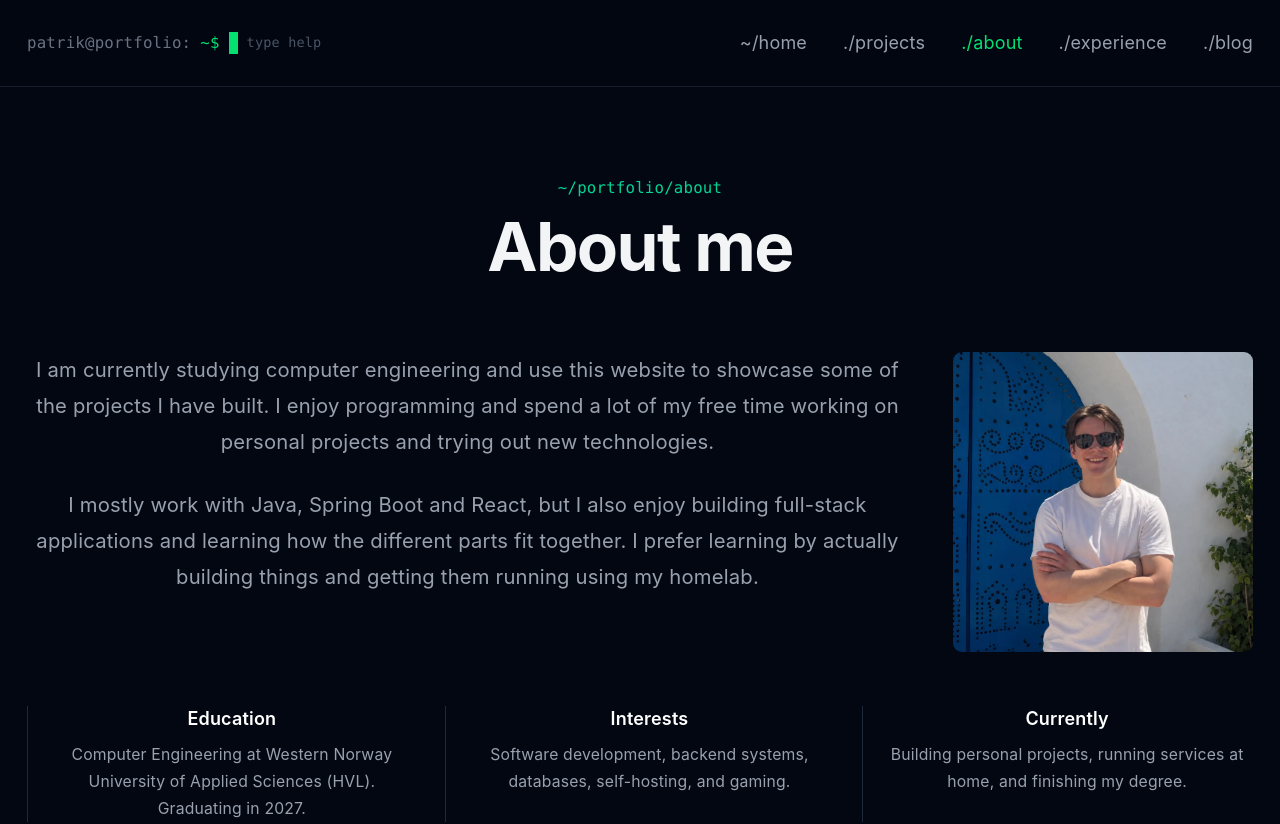
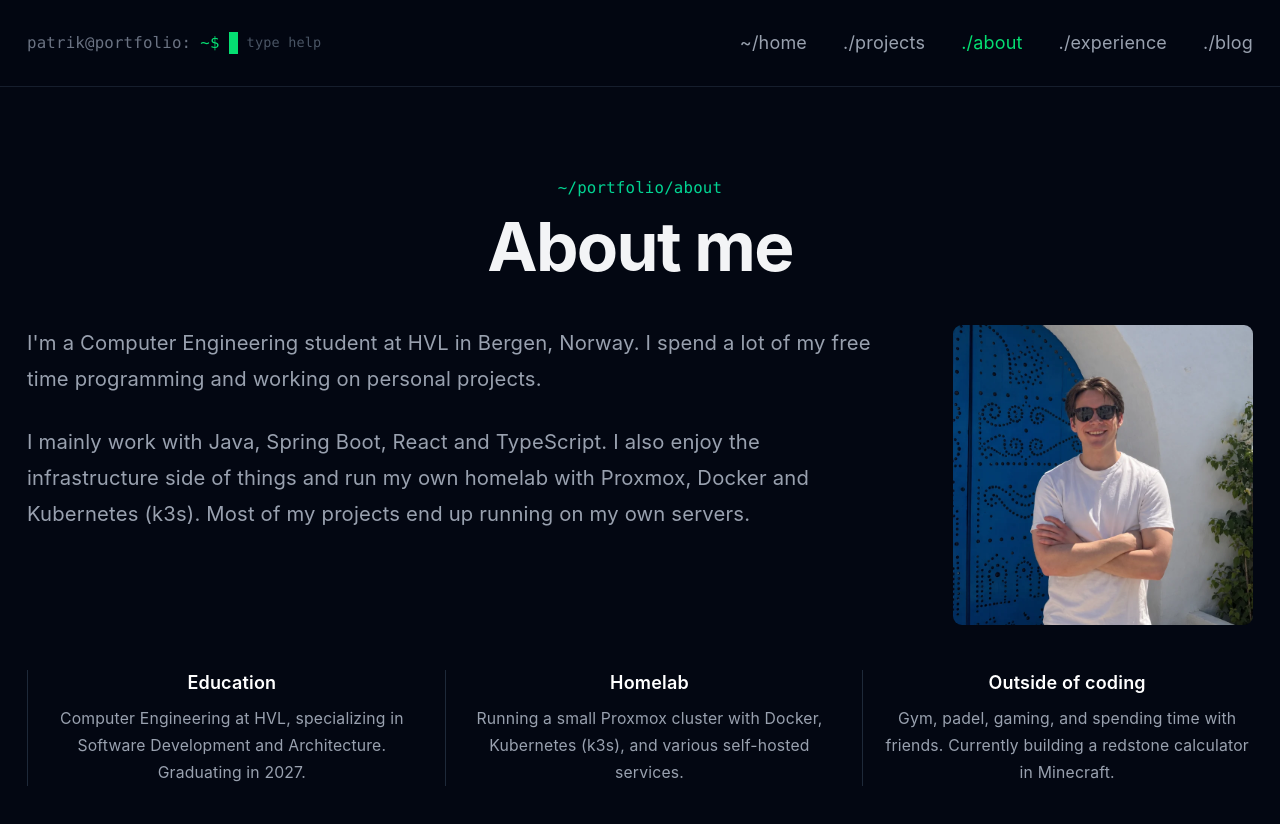
Before and after one commit to pthormodsen/portfolio, a React (Vite) app: page /about in a window 1280 px wide. Shown: the top 824 px of the page. Built offline with nearby package versions, Linux system fonts and the light colour scheme.

Commit message:
Updated about page

```diff
--- a/src/components/Info.jsx
+++ b/src/components/Info.jsx
@@ -1,17 +1,18 @@
+
 import patrik from "../assets/patrik.webp";
 
 const notes = [
   {
     title: "Education",
-    text: "Computer Engineering at Western Norway University of Applied Sciences (HVL). Graduating in 2027.",
+    text: "Computer Engineering at HVL, specializing in Software Development and Architecture. Graduating in 2027.",
   },
   {
-    title: "Interests",
-    text: "Software development, backend systems, databases, self-hosting, and gaming.",
+    title: "Homelab",
+    text: "Running a small Proxmox cluster with Docker, Kubernetes (k3s), and various self-hosted services.",
   },
   {
-    title: "Currently",
-    text: "Building personal projects, running services at home, and finishing my degree.",
+    title: "Outside of coding",
+    text: "Gym, padel, gaming, and spending time with friends. Currently building a redstone calculator in Minecraft.",
   },
 ];
 
@@ -19,7 +20,7 @@ export default function Info() {
   return (
     <section id="about" className="bg-gray-950 px-6 pb-20 pt-16 text-white sm:pb-24 sm:pt-20">
       <div className="mx-auto max-w-6xl">
-        <div className="mb-16 text-center">
+        <div className="mb-10 text-center">
           <p className="mb-3 font-mono text-sm text-emerald-400">
             ~/portfolio/about
           </p>
@@ -30,27 +31,26 @@ export default function Info() {
         </div>
 
         <div className="grid gap-10 lg:grid-cols-[1fr_300px] lg:items-start">
-          <div className="space-y-6">
+          <div className="max-w-3xl space-y-6 text-left">
             <p className="text-lg leading-8 text-gray-400">
-              I am currently studying computer engineering and use this website
-              to showcase some of the projects I have built. I enjoy programming
-              and spend a lot of my free time working on personal projects and
-              trying out new technologies.
+              I'm a Computer Engineering student at HVL in Bergen,
+              Norway. I spend a lot of my free time programming and
+              working on personal projects.
             </p>
 
             <p className="text-lg leading-8 text-gray-400">
-              I mostly work with Java, Spring Boot and React, but I also enjoy
-              building full-stack applications and learning how the different
-              parts fit together. I prefer learning by actually building things
-              and getting them running using my homelab.
+              I mainly work with Java, Spring Boot, React and TypeScript.
+              I also enjoy the infrastructure side of things and run
+              my own homelab with Proxmox, Docker and Kubernetes (k3s).
+              Most of my projects end up running on my own servers.
             </p>
           </div>
 
           <img
             src={patrik}
             alt="Patrik"
-            width={300}
-            height={300}
+            width={340}
+            height={340}
             loading="lazy"
             decoding="async"
             fetchPriority="low"
@@ -58,7 +58,7 @@ export default function Info() {
           />
         </div>
 
-        <div className="mt-12 grid gap-6 sm:grid-cols-3">
+        <div className="mt-10 grid gap-6 sm:grid-cols-3">
           {notes.map((note) => (
             <article
               key={note.title}
@@ -76,8 +76,9 @@ export default function Info() {
         </div>
 
         <p className="mx-auto mt-10 max-w-3xl text-gray-500">
-          I also have a few things I want to explore next, including building
-          a small server cluster and experimenting more with ESP32 boards.
+          I've also been getting into redstone in Minecraft lately,
+          trying to build a binary calculator.
+          It's been a fun way to mess around with logic gates outside of actual programming.
         </p>
       </div>
     </section>
```
